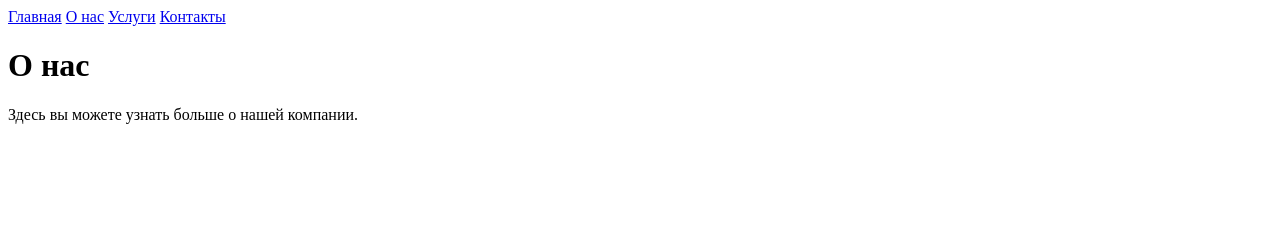
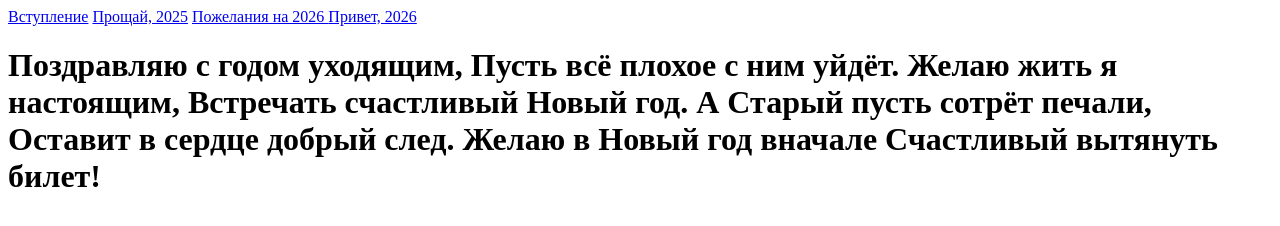
Before and after one commit to veralipina/veralipina.github.io, a plain HTML site: page about.html in a window 1280 px wide. Drawn offline with Linux system fonts and the light colour scheme.

Commit message:
Update about.html

```diff
--- a/about.html
+++ b/about.html
@@ -10,14 +10,21 @@
 </head>
 <body>
     <nav>
-        <a href="index.html">Главная</a>
-        <a href="about.html">О нас</a>
-        <a href="services.html">Услуги</a>
-        <a href="contact.html">Контакты</a>
+        <a href="index.html">Вступление</a>
+        <a href="about.html">Прощай, 2025</a>
+        <a href="services.html">Пожелания на 2026 </a>
+        <a href="contact.html">Привет, 2026</a>
     </nav>
     <div class="content">
-        <h1>О нас</h1>
-        <p>Здесь вы можете узнать больше о нашей компании.</p>
+        <h1>Поздравляю с годом уходящим,
+Пусть всё плохое с ним уйдёт.
+Желаю жить я настоящим,
+Встречать счастливый Новый год.
+
+А Старый пусть сотрёт печали,
+Оставит в сердце добрый след.
+Желаю в Новый год вначале
+Счастливый вытянуть билет!</h1>
     </div>
 </body>
 </html>
```
